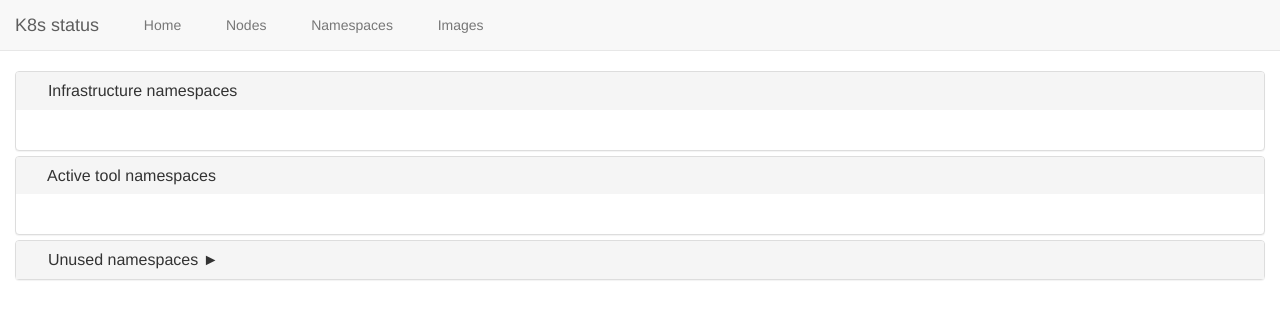
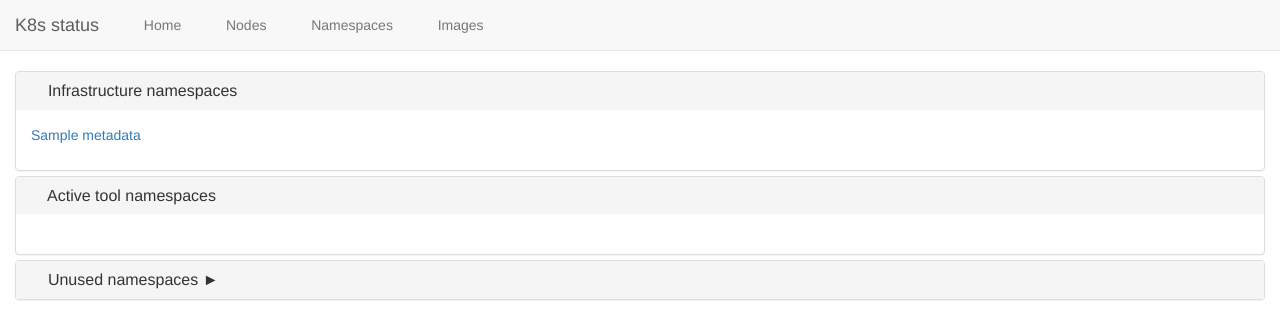
Before and after one commit to toolforge/tool-k8s-status, a Flask app: template templates/namespaces.html in a window 1280 px wide. Shown: the top 318 px of the page. Run offline with Flask 3, Linux system fonts and the light colour scheme; the template is opened without the code that fills it: most values are stand-ins (such as "Sample title", 1, 10 or a date in 2020); some libraries are stand-ins or nearby versions; some web fonts are replaced.

Commit message:
namespaces: Don't mark infra namespaces as inactive

```diff
--- a/templates/namespaces.html
+++ b/templates/namespaces.html
@@ -11,10 +11,8 @@
     </div>
     <div class="panel-body">
       <ul class="list-unstyled column-list">
-        {% for ns in namespaces["items"] if ns.metadata.name in active %}
-        {% if not ns.metadata.name.startswith("tool-") %}
+        {% for ns in namespaces["items"] if not ns.metadata.name.startswith("tool-") %}
         <li><a href="{{ url_for('namespace', namespace=ns.metadata.name) }}" rel="nofollow">{{ ns.metadata.name }}</a></li>
-        {% endif %}
         {% endfor %}
       </ul>
     </div>
@@ -29,10 +27,8 @@
     </div>
     <div class="panel-body">
       <ul class="list-unstyled column-list">
-        {% for ns in namespaces["items"] if ns.metadata.name in active %}
-        {% if ns.metadata.name.startswith("tool-") %}
+        {% for ns in namespaces["items"] if ns.metadata.name in active and ns.metadata.name.startswith("tool-") %}
         <li><a href="{{ url_for('namespace', namespace=ns.metadata.name) }}" rel="nofollow">{{ ns.metadata.name }}</a></li>
-        {% endif %}
         {% endfor %}
       </ul>
     </div>
@@ -49,7 +45,7 @@
     </div>
     <div id="allns-body" class="panel-body panel-collapse collapse" role="tabpanel" aria-labelledby="allns-heading">
       <ul class="list-unstyled column-list">
-        {% for ns in namespaces["items"] if ns.metadata.name not in active %}
+        {% for ns in namespaces["items"] if ns.metadata.name not in active and ns.metadata.name.startswith("tool-") %}
         <li><a href="{{ url_for('namespace', namespace=ns.metadata.name) }}" rel="nofollow">{{ ns.metadata.name }}</a></li>
         {% endfor %}
       </ul>
```
